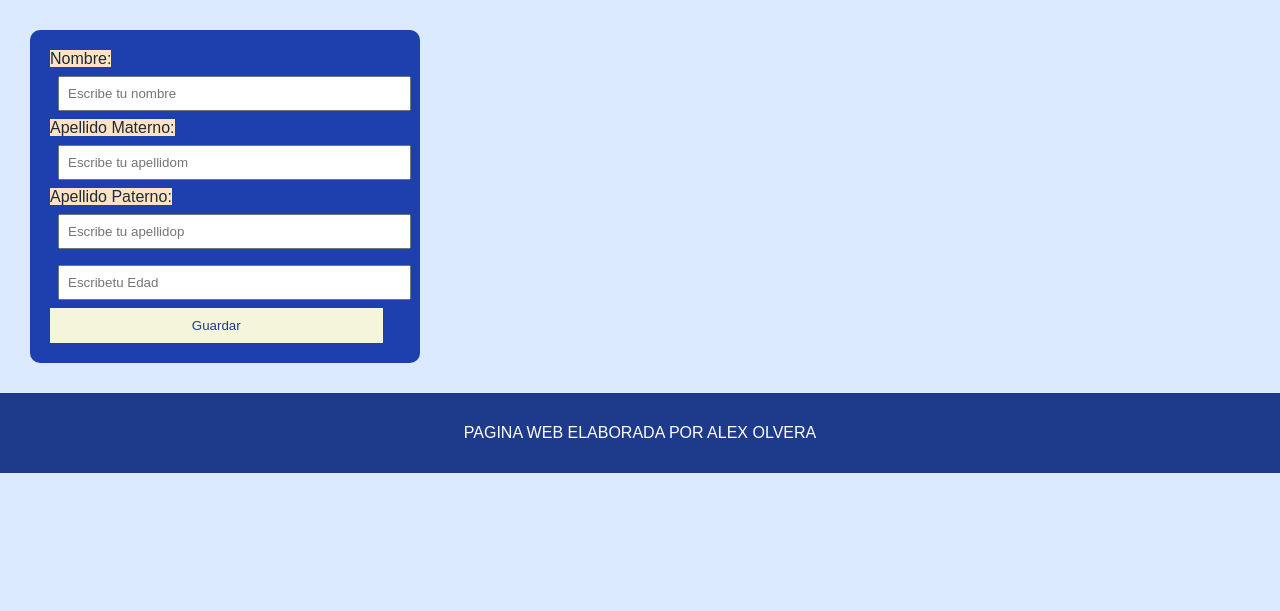
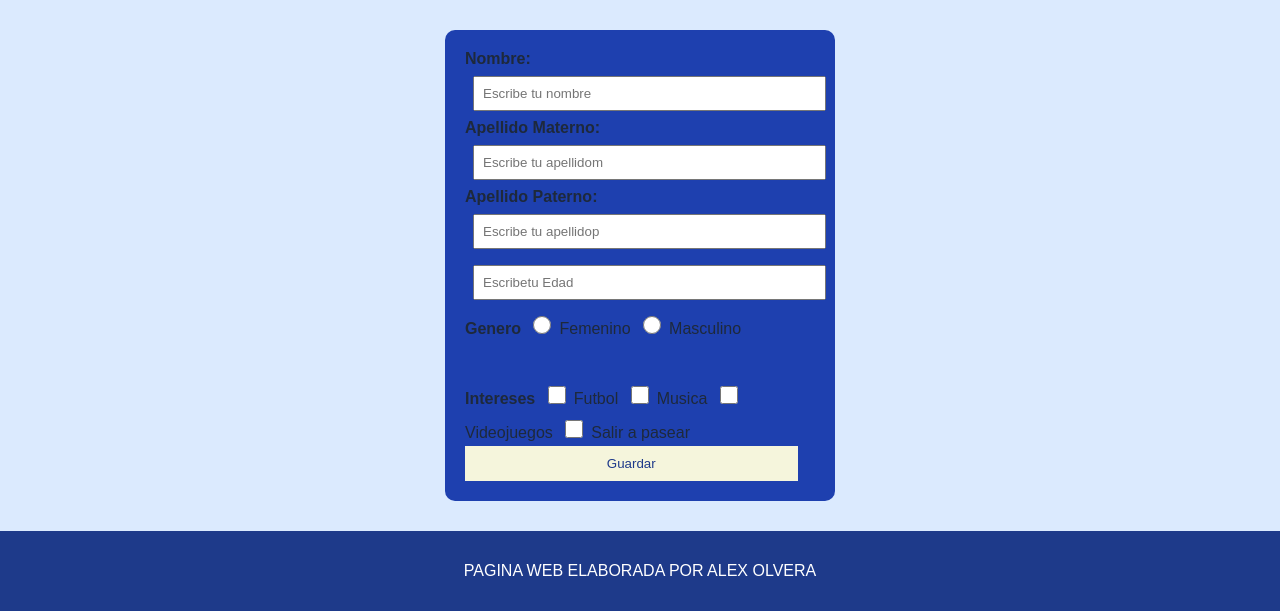
Before and after one commit to alexolvera17/AMOB, a Django app: template Olvera/templates/Olvera/formregistro.html in a window 1280 px wide. Shown: the part 210-821 px from the top of the page. Before the commit the page ends 683 px from the top, so only its background shows below. Run offline with Django 5.2, Linux system fonts and the light colour scheme; the template is opened without the code that fills it, so the values that code supplies are empty.

Commit message:
Modifique el formulario y le di mejor diseño

```diff
--- a/Olvera/Static/Olvera/estilos.css
+++ b/Olvera/Static/Olvera/estilos.css
@@ -66,14 +66,14 @@ footer {
 form {
     background-color: #1e40af;
     width: 350px;
-    margin: 30px;
+    margin: 30px auto;
     padding: 20px;
     border-radius: 10px;
 }
 input, select, textarea{
     width: 95%;
     padding: 8px;
-    margin: 8px;
+    margin: 8px ;
 
 }
 button{
@@ -87,3 +87,14 @@ button{
 label{
     background-color: bisque;
 }
+input[type="checkbox"],
+input[type="radio"]{
+    accent-color:rgb(189, 177, 162);
+    width: 18px;
+    height: 18px;
+    cursor: pointer;
+}
+label{
+    font-weight: bold;
+    background-color: #1e40af;
+}
--- a/Olvera/templates/Olvera/formregistro.html
+++ b/Olvera/templates/Olvera/formregistro.html
@@ -34,6 +34,14 @@
      <input type="text" name="apellidop" placeholder="Escribe tu apellidop" required>
      <label Edad:></label>
      <input type="number" name="Edad" min="14" max="25" placeholder="Escribetu Edad" required>
+     <label>Genero</label>
+     <input type="radio" name="Genero" value="Femenino">Femenino
+     <input type="radio" name="Genero" value="Masculino">Masculino <br><br><br>
+     <label>Intereses</label>
+     <input type="checkbox" name="Intereses" value="Futbol">Futbol
+     <input type="checkbox" name="Intereses" value="Musica">Musica
+     <input type="checkbox" name="Intereses" value="Videojuegos">Videojuegos
+     <input type="checkbox" name="Intereses" value="Salir a pasear">Salir a pasear
      <button type="submit">Guardar</button>
 </form>
 
--- a/Olvera/views.py
+++ b/Olvera/views.py
@@ -3,7 +3,7 @@ from django.shortcuts import render
 def inicio (request):
     return render (request, 'Olvera/inicio.html')
 
-def registro (reques,):
+def registro (request):
     return render (request, 'Olvera/formregistro.html')
 
 # Create your views here.
```
